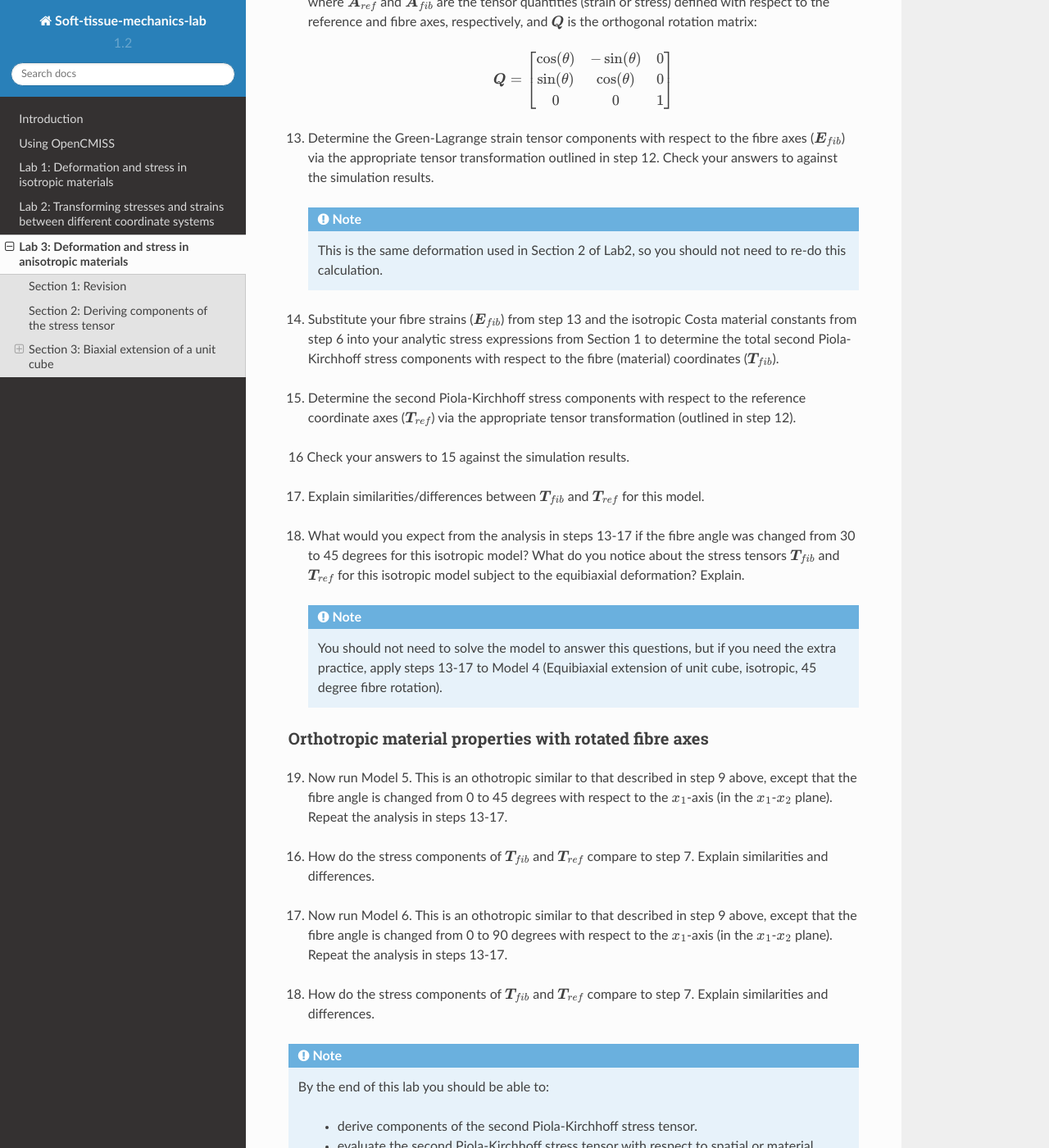
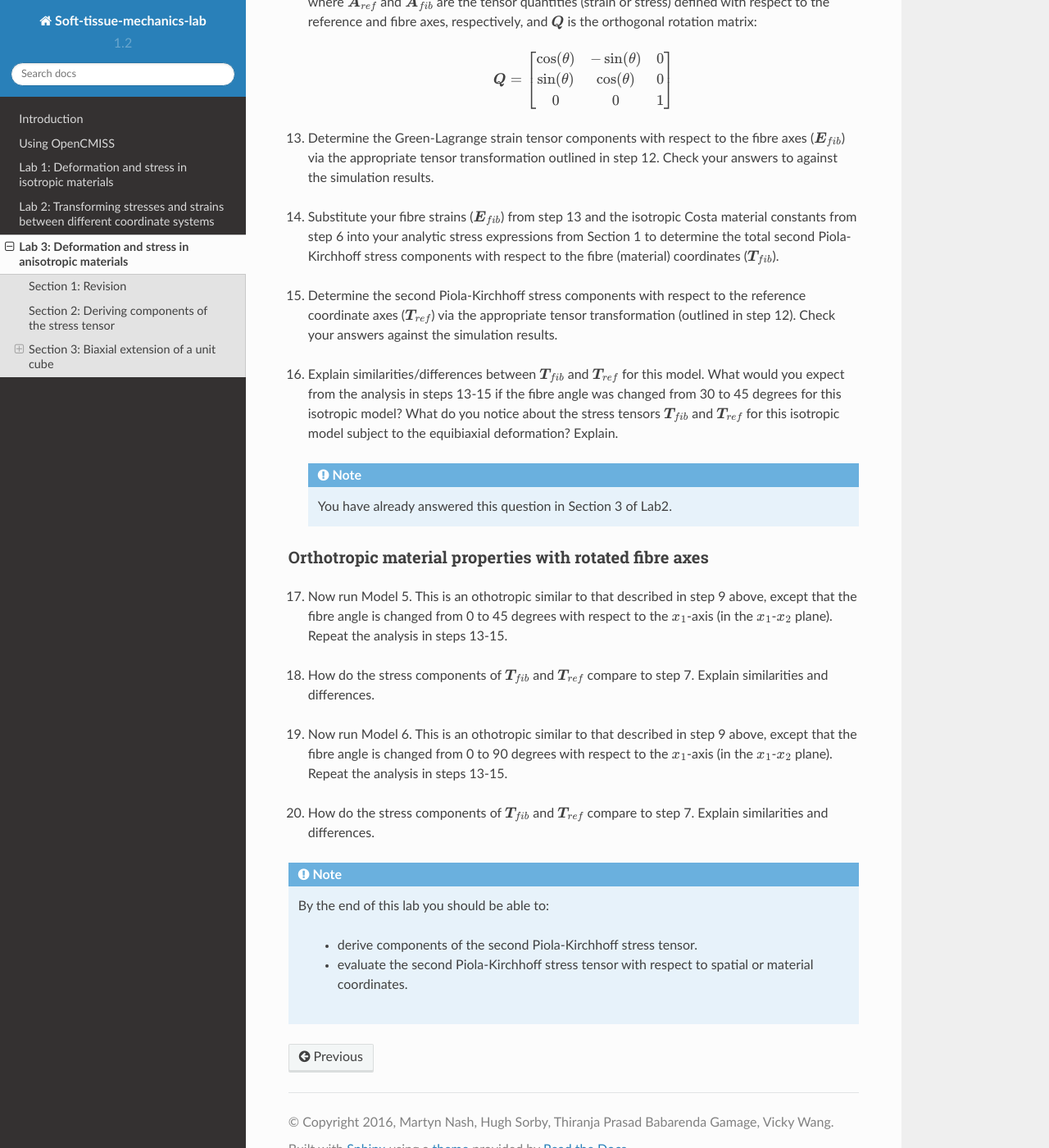
Before and after one commit to mpnash/soft-tissue-mechanics-labs, a Sphinx documentation site: the page built from docs/source/lab3.rst, in a window 1280 px wide and 1400 px high, scrolled down 4063 px. Shown: the whole window at 82% size. Built offline with Sphinx 7.4.7 and the Read the Docs theme 2.0.0, drawn with Linux system fonts in a browser that asks for light colours.

Commit message:
Updating lab3 instructions

```diff
--- a/docs/source/lab3.rst
+++ b/docs/source/lab3.rst
@@ -197,52 +197,40 @@ Isotropic material properties with rotated fibre axes
 
 13. Determine the Green-Lagrange strain tensor components with respect to the fibre axes (:math:`\boldsymbol{E}_{fib}`) via the appropriate tensor transformation outlined in step 12. Check your answers to against the simulation results.
 
-  .. Note::
-
-      This is the same deformation used in Section 2 of Lab2, so you should not need to re-do this calculation.
-
 |vspace|
 
 14. Substitute your fibre strains (:math:`\boldsymbol{E}_{fib}`) from step 13 and the isotropic Costa material constants from step 6 into your analytic stress expressions from Section 1 to determine the total second Piola-Kirchhoff stress components with respect to the fibre (material) coordinates (:math:`\boldsymbol{T}_{fib}`).
 
 |vspace|
 
-15. Determine the second Piola-Kirchhoff stress components with respect to the reference coordinate axes (:math:`\boldsymbol{T}_{ref}`) via the appropriate tensor transformation (outlined in step 12).
+15. Determine the second Piola-Kirchhoff stress components with respect to the reference coordinate axes (:math:`\boldsymbol{T}_{ref}`) via the appropriate tensor transformation (outlined in step 12). Check your answers against the simulation results.
 
 |vspace|
 
-16 Check your answers to 15 against the simulation results.
-
-|vspace|
-
-17. Explain similarities/differences between :math:`\boldsymbol{T}_{fib}` and :math:`\boldsymbol{T}_{ref}` for this model.
-
-|vspace|
-
-18. What would you expect from the analysis in steps 13-17 if the fibre angle was changed from 30 to 45 degrees for this isotropic model?  What do you notice about the stress tensors :math:`\boldsymbol{T}_{fib}` and :math:`\boldsymbol{T}_{ref}` for this isotropic model subject to the equibiaxial deformation? Explain.
+16. Explain similarities/differences between :math:`\boldsymbol{T}_{fib}` and :math:`\boldsymbol{T}_{ref}` for this model. What would you expect from the analysis in steps 13-15 if the fibre angle was changed from 30 to 45 degrees for this isotropic model?  What do you notice about the stress tensors :math:`\boldsymbol{T}_{fib}` and :math:`\boldsymbol{T}_{ref}` for this isotropic model subject to the equibiaxial deformation? Explain.
 
   .. note::
 
-   You should not need to solve the model to answer this questions, but if you need the extra practice, apply steps 13-17 to Model 4 (Equibiaxial extension of unit cube, isotropic, 45 degree fibre rotation).
+   You have already answered this question in Section 3 of Lab2.
 
 |vspace|
 
 Orthotropic material properties with rotated fibre axes
 -------------------------------------------------------
 
-19. Now run Model 5. This is an othotropic similar to that described in step 9 above, except that the fibre angle is changed from 0 to 45 degrees with respect to the :math:`x_{1}`-axis (in the :math:`x_{1}`-:math:`x_{2}` plane). Repeat the analysis in steps 13-17.
-
-|vspace|
-
-16. How do the stress components of :math:`\boldsymbol{T}_{fib}` and :math:`\boldsymbol{T}_{ref}` compare to step 7.  Explain similarities and differences.
-
-|vspace|
-
-17. Now run Model 6. This is an othotropic similar to that described in step 9 above, except that the fibre angle is changed from 0 to 90 degrees with respect to the :math:`x_{1}`-axis (in the :math:`x_{1}`-:math:`x_{2}` plane). Repeat the analysis in steps 13-17.
+17. Now run Model 5. This is an othotropic similar to that described in step 9 above, except that the fibre angle is changed from 0 to 45 degrees with respect to the :math:`x_{1}`-axis (in the :math:`x_{1}`-:math:`x_{2}` plane). Repeat the analysis in steps 13-15.
 
 |vspace|
 
 18. How do the stress components of :math:`\boldsymbol{T}_{fib}` and :math:`\boldsymbol{T}_{ref}` compare to step 7.  Explain similarities and differences.
+
+|vspace|
+
+19. Now run Model 6. This is an othotropic similar to that described in step 9 above, except that the fibre angle is changed from 0 to 90 degrees with respect to the :math:`x_{1}`-axis (in the :math:`x_{1}`-:math:`x_{2}` plane). Repeat the analysis in steps 13-15.
+
+|vspace|
+
+20. How do the stress components of :math:`\boldsymbol{T}_{fib}` and :math:`\boldsymbol{T}_{ref}` compare to step 7.  Explain similarities and differences.
 
 |vspace|
 
```
